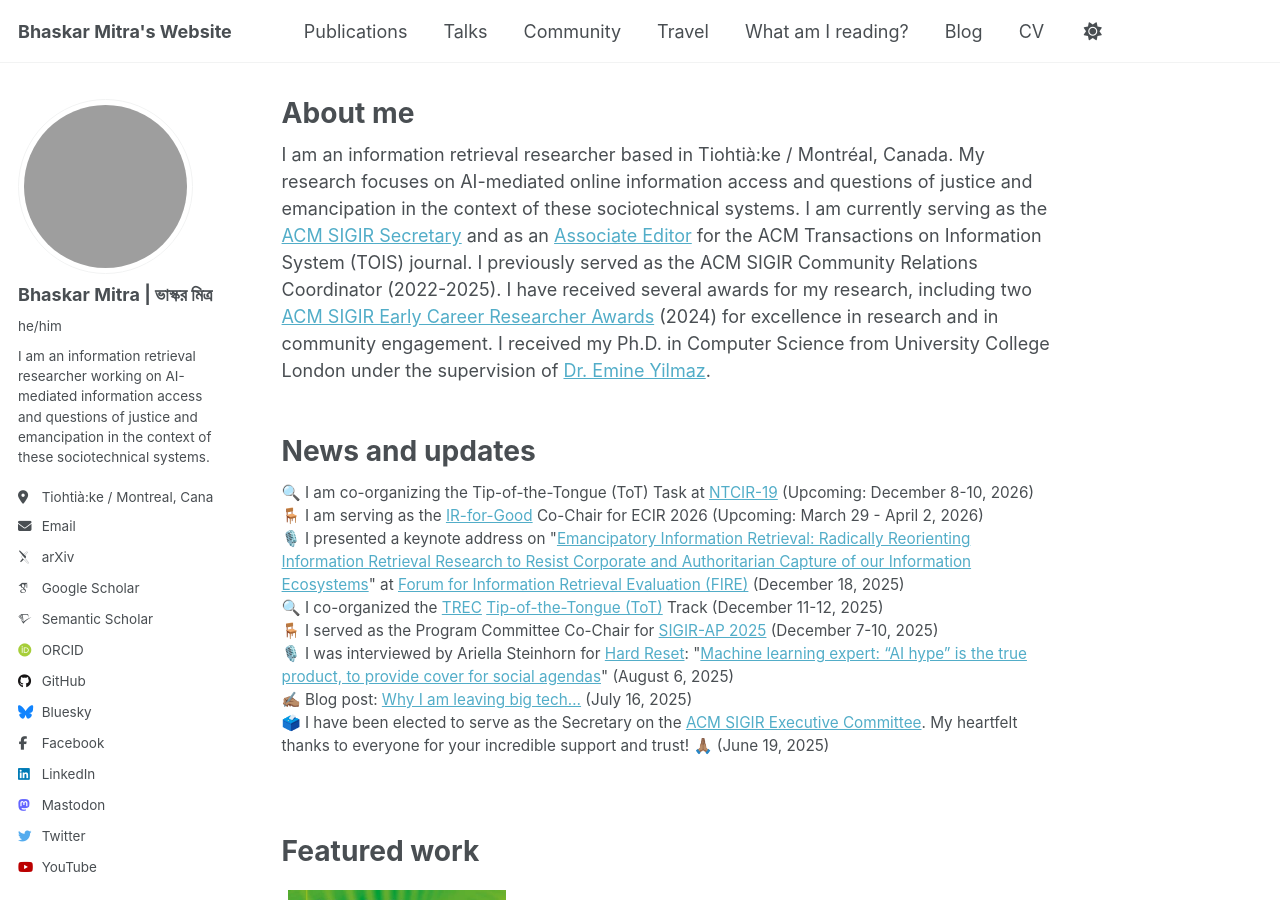
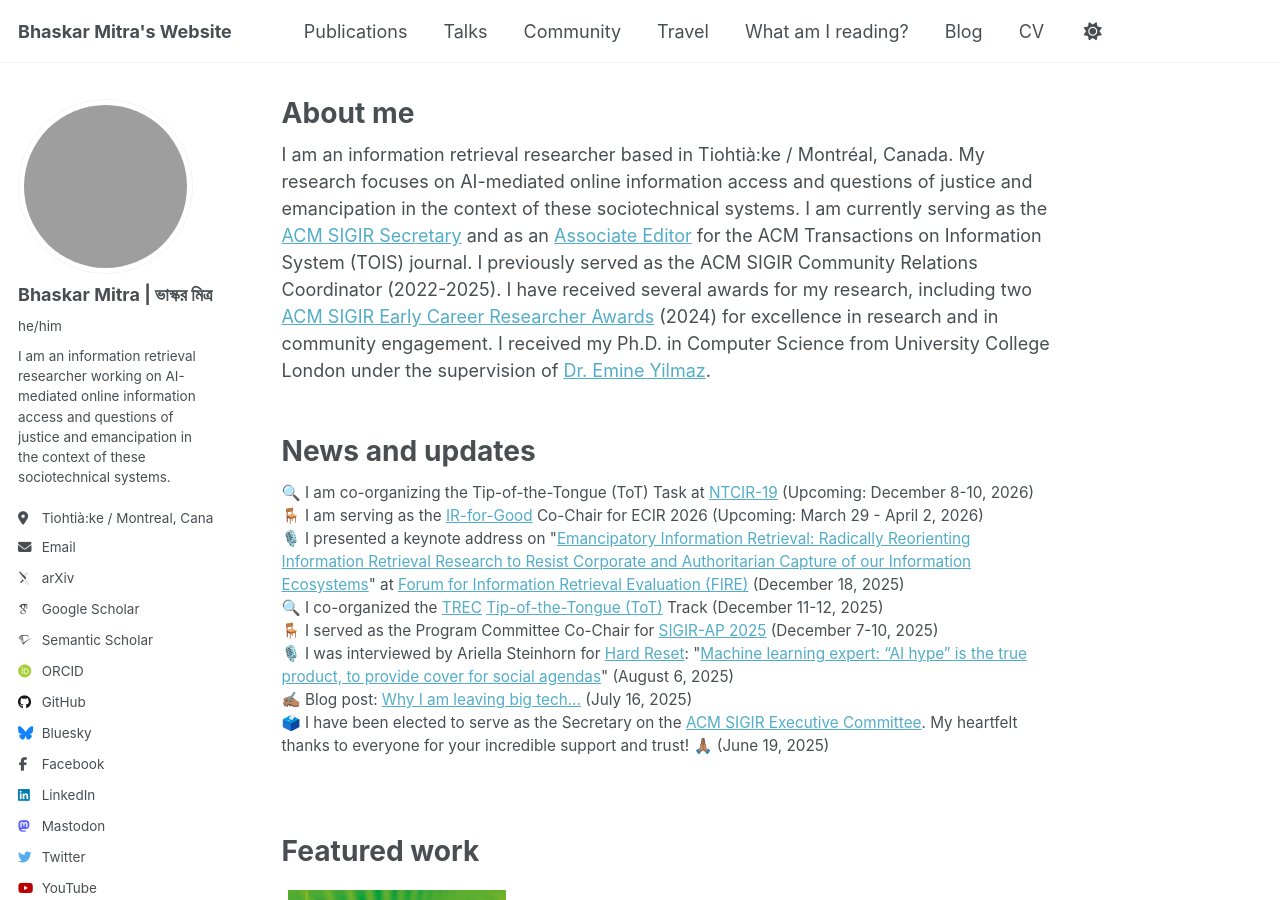
Before and after one commit to bhaskar-mitra/bhaskar-mitra.github.io, a Jekyll site: the page built from _pages/about.md, in a window 1280 px wide and 900 px high. Built offline with Jekyll 4.4.1, drawn with Linux system fonts in a browser that asks for light colours; some web fonts are replaced; grey boxes are pictures that could not be loaded.

Commit message:
Update _config.yml

```diff
--- a/_config.yml
+++ b/_config.yml
@@ -12,7 +12,7 @@
 title                    : "Bhaskar Mitra's Website"
 title_separator          : "-"
 name                     : &name "Bhaskar Mitra | ভাস্কর মিত্র"
-description              : &description "I am an information retrieval researcher working on AI-mediated information access and questions of justice and emancipation in the context of these sociotechnical systems."
+description              : &description "I am an information retrieval researcher working on AI-mediated online information access and questions of justice and emancipation in the context of these sociotechnical systems."
 url                      : https://bhaskar-mitra.github.io # the base hostname & protocol for your site e.g. "https://[your GitHub username].github.io" or if you already have some other page hosted on Github then use "https://[your GitHub username].github.io/[Your Repo Name]"
 baseurl                  : "" # the subpath of your site, e.g. "/blog"
 repository               : "bhaskar-mitra/bhaskar-mitra.github.io"
@@ -25,7 +25,7 @@
   avatar           : "https://avatars.githubusercontent.com/u/16622562?v=4"
   name             : "Bhaskar Mitra | ভাস্কর মিত্র"
   pronouns         : "he/him"
-  bio              : "I am an information retrieval researcher working on AI-mediated information access and questions of justice and emancipation in the context of these sociotechnical systems."
+  bio              : "I am an information retrieval researcher working on AI-mediated online information access and questions of justice and emancipation in the context of these sociotechnical systems."
   location         : "Tiohtià:ke / Montreal, Canada"
   employer         : # "Red Brick University"
   uri              : # URL
```
